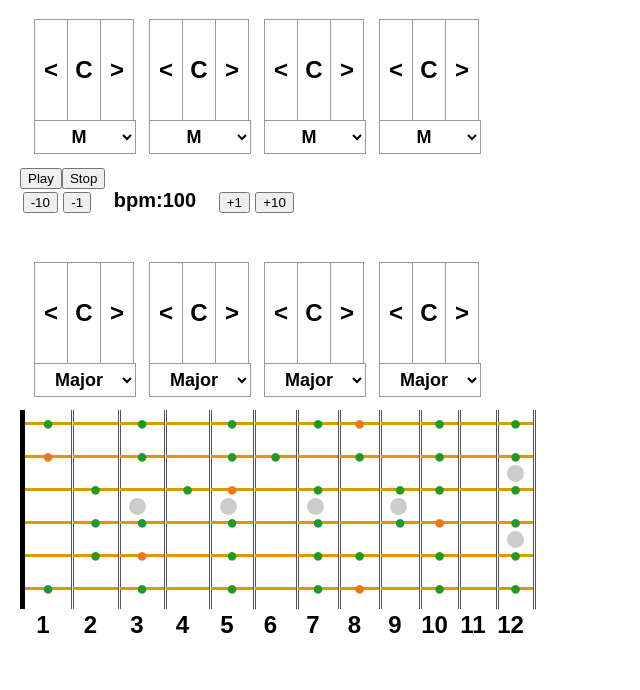
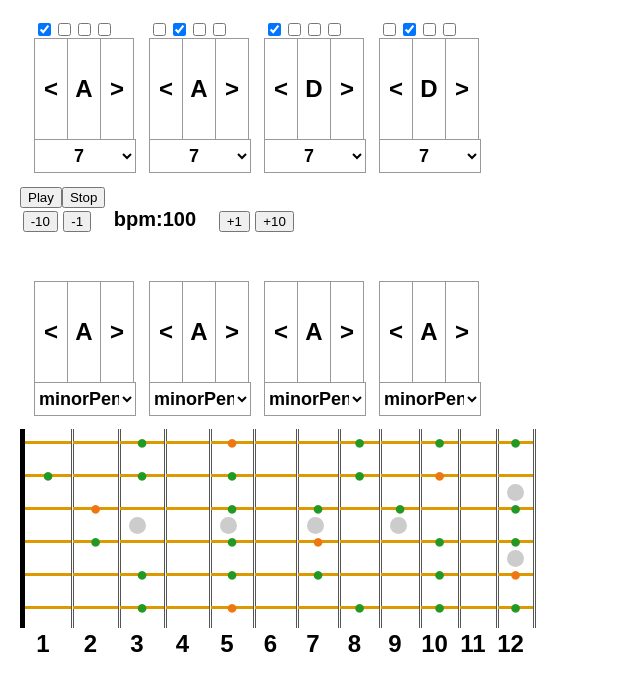
Before and after one commit to sorimachi0414/DiatonicPlayer, a React (Create React App) app: page / in a window 1280 px wide. Shown: the top 690 px of the page, without its empty margins (0-640 px from the left). Built offline with nearby package versions, Linux system fonts and the light colour scheme; no server answers.

Commit message:
chordChopper installed almost expected working

```diff
--- a/src/index.css
+++ b/src/index.css
@@ -102,11 +102,11 @@
 .noteBase{color: #E71}
 .noteTrans{opacity: 0.0;}
 .noteNext{font-size:15px;}
-.noteSlope{transition:2s;}
+.noteSlope{transition:1s;}
 
 .noteGone{
   transition:1s;
-  opacity:0.8;
+  opacity:0.6;
 }
 
 
--- a/src/index.js
+++ b/src/index.js
@@ -11,12 +11,15 @@ const masterScale=Def.masterScale
 const drum = Def.drum
 const sampler = Def.sampler
 
-const BD = () => {drum.triggerAttackRelease(['C3'],'4n')}
-const SD = () => {drum.triggerAttackRelease(['C4'],'4n')}
-const HHC = () => {drum.triggerAttackRelease(['C5'],'4n')}
+const BD = (en,time) => {if(en>0)drum.triggerAttackRelease(['C3'],'4n',time)}
+const SD = (en,time) => {if(en>0)drum.triggerAttackRelease(['C4'],'4n',time)}
+const HHC = (en,time) => {if(en>0)drum.triggerAttackRelease(['C5'],'4n',time)}
+
+function playThisChord(chordList,en,time){
+  if(en>0) sampler.triggerAttackRelease(chordList, '4n',time)
+}
 
 function settingTone(){
-  console.log("settingTone")
   //sampler.context._context.resume()
   Tone.Transport.start();
 }
@@ -30,42 +33,37 @@ class MainClock extends React.Component{
   constructor(props) {
     super(props);
     this.state = {
-      blocks:Array(7).fill(0),
-      chordList:Array(4).fill(["C3", "E3","G3",]),
-      chordNotes:Array(4).fill(0),
-      chordTypes:Array(4).fill("M"),
+      chordList:[['A2','A3','C#3','E3','G3',],['A2','A3','C#3','E3','G3',],['D2','D3','F#3','A3','C3'],['D2','D3','F#3','A3','C3']],
+      chordNotes:[9,9,2,2],
+      chordTypes:Array(4).fill('7'),
       blocksColor:Array(4).fill("chordSelector"),
+      bdPlan:[1,0,0,0,1,0,0,0,1,0,0,0,1,0,0,0,],
+      sdPlan:[0,0,1,0,0,0,1,0,0,0,1,0,0,0,1,0,],
+      hhcPlan:[1,1,1,1,1,1,1,1,1,1,1,1,1,1,1,1,],
+      chordPlan:[
+        [1,0,0,0,0,0,0,0,0,0,0,0,0,0,0,0,],
+        [0,0,0,0,0,1,0,0,0,0,0,0,0,0,0,0,],
+        [0,0,0,0,0,0,0,0,1,0,0,0,0,0,0,0,],
+        [0,0,0,0,0,0,0,0,0,0,0,0,0,1,0,0,],
+      ],
       color:"chordSelector",
-      halfStep:1,
-      step:3,
+      step:15,
       nextStep:0,
       bpm:100,
     };
     this.ticktack = this.ticktack.bind(this);
+
     //発音部
     Tone.Transport.scheduleRepeat((time) => {
       //Call Back
-      if(this.state.halfStep==0){
-        this.setState({halfStep:1})
-      }else{
-        this.setState({halfStep:0})
-        this.ticktack()
-        if(this.state.step===0) {
-          sampler.triggerAttackRelease(this.state.chordList[0], "4n")
-          BD()
-          HHC()
-        }else if(this.state.step===1){
-          sampler.triggerAttackRelease(this.state.chordList[1], "4n")
-          HHC()
-        }else if(this.state.step===2){
-          sampler.triggerAttackRelease(this.state.chordList[2], "4n")
-          SD()
-          HHC()
-        }else if(this.state.step===3){
-          sampler.triggerAttackRelease(this.state.chordList[3], "4n")
-          HHC()
-        }
-      }
+      this.ticktack()
+      playThisChord(this.state.chordList[0],this.state.chordPlan[0][this.state.step],time)
+      playThisChord(this.state.chordList[1],this.state.chordPlan[1][this.state.step],time)
+      playThisChord(this.state.chordList[2],this.state.chordPlan[2][this.state.step],time)
+      playThisChord(this.state.chordList[3],this.state.chordPlan[3][this.state.step],time)
+      BD(this.state.bdPlan[this.state.step],time)
+      SD(this.state.sdPlan[this.state.step],time)
+      HHC(this.state.hhcPlan[this.state.step],time)
     }, "8n", "0m");
   }
 
@@ -74,14 +72,11 @@ class MainClock extends React.Component{
   ticktack() {
     Tone.Transport.bpm.value = this.state.bpm;
     let step=this.state.step
-    step+=1
-    if(step>=4){step=0}
-    let nextStep=step+1
-    if(nextStep>=4){nextStep=0}
+    step = (step>=15) ? 0:step+1
+    let nextStep= (step>=15) ? 0 : step+1
     //Display Change
     this.changeColor(step)
     this.setState({
-      halfStep:0,
       step:step,
       nextStep:nextStep
     })
@@ -94,12 +89,6 @@ class MainClock extends React.Component{
 
     //コード種別を変更
     let chordTones = masterChord[chordKey]
-    /*
-    console.log('chordTypes')
-    console.log(this.state.chordTypes)
-    console.log('chordTones')
-    console.log(chordTones)
-     */
 
     //ピッチをシフト
     let chordTonesShifted=chordTones.map(x => (x+shift) %12)
@@ -113,7 +102,7 @@ class MainClock extends React.Component{
     this.setState({
       chordList:chordList
     })
-    console.log(this.state.chordList)
+
   }
 
   //------------------------------------------------
@@ -122,14 +111,14 @@ class MainClock extends React.Component{
     // val = 3 => D# , val = 'm7' => minor 7th Chord
     let shift,chordTones
     if (typeof val== 'number'){
-      let list = this.state.blocks.slice()
+      //let list = this.state.chordNotes.slice()
       let chordNotes=this.state.chordNotes.slice()
-      list[i] = (list[i]+val>=soundNameList.length) ? 0 : (list[i]+val<0) ? soundNameList.length-1 : list[i]+val
+      //list[i] = (list[i]+val>=soundNameList.length) ? 0 : (list[i]+val<0) ? soundNameList.length-1 : list[i]+val
 
-      chordNotes[i]=list[i]
+      chordNotes[i]=(chordNotes[i]+val<0) ? 11:(chordNotes[i]+val)%12
+
       this.setState({
         chordNotes:chordNotes,
-        blocks:list
       })
       chordTones = masterChord[this.state.chordTypes[i]]
       shift = chordNotes[i] //0,1,2,...
@@ -153,11 +142,11 @@ class MainClock extends React.Component{
     this.setState({
       chordList:chordList
     })
-
   }
 
   //アクティブなステップ（コード）を着色
   changeColor(i){
+    i=Math.floor(i/4)
     let blocksColor = this.state.blocksColor.slice()
     blocksColor=Array(4).fill("chordSelector")
     blocksColor[i]="chordSelectorActive"
@@ -167,19 +156,61 @@ class MainClock extends React.Component{
     )
   }
 
+  changeChordChopper(note,bar){
+    // You may shrink code
+    let chordPlan=this.state.chordPlan.slice()
+    let chordPlanOneBar = chordPlan[bar].slice()
+    let status =chordPlanOneBar[note+bar*4]
+    chordPlanOneBar[note+bar*4] = (status>0)?0:1
+    chordPlan[bar] = chordPlanOneBar
+
+    this.setState({
+      chordPlan:chordPlan,
+      }
+    )
+  }
+
   //コードブロックを配置
-  arrangeBlock(i){
+  arrangeChordSelector(i){
     let chordForSelect=[]
     for (let key in masterChord) {
       chordForSelect.push(
         <option value={key}>{key}</option>
       )
     }
+    let check0=(this.state.chordPlan[i][0+i*4]>0)?'checked':''
+    let check1=(this.state.chordPlan[i][1+i*4]>0)?'checked':''
+    let check2=(this.state.chordPlan[i][2+i*4]>0)?'checked':''
+    let check3=(this.state.chordPlan[i][3+i*4]>0)?'checked':''
     return (
       <div className="scaleBlock">
+        <ChordChopperCheckBox
+          type="checkbox"
+          checked={check0}
+          onClick={()=>this.changeChordChopper(0,i)}
+          value={this.state.chordPlan[i][0+i*4]}
+        />
+        <ChordChopperCheckBox
+          type="checkbox"
+          checked={check1}
+          onClick={()=>this.changeChordChopper(1,i)}
+          value={this.state.chordPlan[i][1+i*4]}
+        />
+        <ChordChopperCheckBox
+          type="checkbox"
+          checked={check2}
+          onClick={()=>this.changeChordChopper(2,i)}
+          value={this.state.chordPlan[i][2+i*4]}
+        />
+        <ChordChopperCheckBox
+          type="checkbox"
+          checked={check3}
+          onClick={()=>this.changeChordChopper(3,i)}
+          value={this.state.chordPlan[i][3+i*4]}
+        />
         <ChordNoteSelector
           color={this.state.blocksColor[i]}
-          value={this.state.blocks[i]}
+          value={this.state.chordNotes[i]}
           onClick={() => this.changeChord(i,1)}
           onClickP={() => this.changeChord(i,1)}
           onClickN={() => this.changeChord(i,-1)}
@@ -206,16 +237,17 @@ class MainClock extends React.Component{
   }
 
   render(){
-    let blocks=[]
+    let chordSelectors=[]
     const blockLength=4
     for(let i=0;i<blockLength;i++){
-      blocks.push(
-        this.arrangeBlock(i)
+      chordSelectors.push(
+        this.arrangeChordSelector(i)
       )
     }
+
     return(
       <div>
-        {blocks}
+        {chordSelectors}
         <div className="board-row"></div>
         <PlayButton
           onClick={()=>settingTone()}
@@ -235,7 +267,6 @@ class MainClock extends React.Component{
         <div className="spacer"></div>
         <ScaleSelector
         step={this.state.step}
-        hstep={this.state.halfStep}
         nextStep={this.state.nextStep}
         />
         <div className="spacer"></div>
@@ -244,14 +275,12 @@ class MainClock extends React.Component{
   }
 }
 
-
-
 class ChordTypeSelector extends React.Component{
   constructor(props) {
     super(props);
     //二重管理になっているが、Selectの初期値をセットしたいため。
     this.state={
-      list:Array(4).fill("M")
+      list:Array(4).fill("7")
     }
   }
   changeChordByName(e){
@@ -279,10 +308,7 @@ class ChordTypeSelector extends React.Component{
       </select>
     )
   }
-
 }
-
-
 
 class FingerBoard extends React.Component{
   constructor(props) {
@@ -338,7 +364,8 @@ class FingerBoard extends React.Component{
     }
 
     //次の音に向け、ステップの半分で見た目変化を開始
-    if(this.props.beat % 4 >1){
+    if(this.props.step % 4 >1){
+      console.log('change')
       if(noteInfo[0]+noteInfo[1]>0){
         //今Active
         if(noteInfo[2]>0){
@@ -364,7 +391,6 @@ class FingerBoard extends React.Component{
         }
       }
     }
-
 
     let sqWidth = 46 -1*j //34 +2*12= 58
 
@@ -438,14 +464,8 @@ class ScaleSelector extends React.Component{
     super(props);
     this.changeScaleType=this.changeScaleType.bind(this)
     this.state={
-      selectedScaleNoteList:Array(4).fill(0),
-      selectedScaleTypeList:Array(4).fill("Major"),
-      Scales:[
-        [0,4,5,7,11],
-        [0,4,5,7,11],
-        [0,4,5,7,11],
-        [0,4,5,7,11],
-      ],
+      selectedScaleNoteList:Array(4).fill(9),
+      selectedScaleTypeList:Array(4).fill("minorPentatonic"),
     }
   }
 
@@ -492,9 +512,8 @@ class ScaleSelector extends React.Component{
 
   render(){
     //definition
-    let step=this.props.step
-    let hstep=this.props.hstep
-    let nextStep = this.props.nextStep
+    let beat1m=Math.floor(this.props.step/4)
+    let nextBeat1m=(beat1m>=3) ? 0 : beat1m+1
     let selectors=[]
     const selectorLength=4
     for(let i=0;i<selectorLength;i++){
@@ -507,9 +526,9 @@ class ScaleSelector extends React.Component{
         {selectors}
         <div className="spacer"></div>
         <FingerBoard
-          nowScale={scaleProcessor(this.state.selectedScaleNoteList[step],this.state.selectedScaleTypeList[step])}
-          nextScale={scaleProcessor(this.state.selectedScaleNoteList[nextStep],this.state.selectedScaleTypeList[nextStep])}
-          halfStep={hstep}
+          step={this.props.step}
+          nowScale={scaleProcessor(this.state.selectedScaleNoteList[beat1m],this.state.selectedScaleTypeList[beat1m])}
+          nextScale={scaleProcessor(this.state.selectedScaleNoteList[nextBeat1m],this.state.selectedScaleTypeList[nextBeat1m])}
         />
       </div>
     )
@@ -534,13 +553,26 @@ class ScaleToneSelector extends  React.Component {
 class ScaleTypeSelector extends  React.Component {
   constructor(props) {
     super(props);
+    //二重管理になっているが、Selectの初期値をセットしたいため。
+    this.state={
+      list:Array(4).fill("minorPentatonic")
+    }
   }
 
   //props.onClick
   changeScaleByName(e){
     //console.log(e.target.value)
     this.props.onChangeScale(this.props.boxNum,e.target.value)
+
+    //value変更用
+    let list=this.state.list.slice()
+    list[this.props.boxNum] = e.target.value
+    this.setState({
+      list:list
+    })
   }
+
+
 
   render(){
     let scaleForSelect=[]
@@ -550,10 +582,21 @@ class ScaleTypeSelector extends  React.Component {
       )
     }
     return(
-      <select className="scaleTypeSelector" onChange={(e)=>this.changeScaleByName(e)}>
+      <select value={this.state.list[this.props.boxNum]} className="scaleTypeSelector" onChange={(e)=>this.changeScaleByName(e)}>
         {scaleForSelect}
       </select>
       //<button className={this.props.class} value={this.props.value} onClick={this.props.onClick}>{this.props.value}</button>
+    )
+  }
+}
+
+class ChordChopperCheckBox extends React.Component{
+  constructor(props) {
+    super(props);
+  }
+  render(){
+    return(
+      <input type="checkbox" checked={this.props.checked} value={this.props.value} onClick={this.props.onClick}></input>
     )
   }
 }
--- a/src/subCord.js
+++ b/src/subCord.js
@@ -2,7 +2,6 @@
 import * as Tone from "tone";
 
 export const soundNameList=['C','C#','D','D#','E','F','F#','G','G#','A','A#','B',]
-export const chordTypeNameList=['M','m','5','7']
 export const masterChord ={
   'M':[0,4,7],
   'm':[0,3,7],
@@ -13,7 +12,7 @@ export const masterChord ={
 export const masterScale = {
   'Major':[0,2,4,5,7,9,11],
   'minor':[0,2,3,5,7,8,10],
-  'm5t':  [0,3,5,7,10],
+  'minorPentatonic':  [0,3,5,7,10],
   'Ryukyu':[0,4,5,7,11],
 }
 // ----------------------------------------
```
